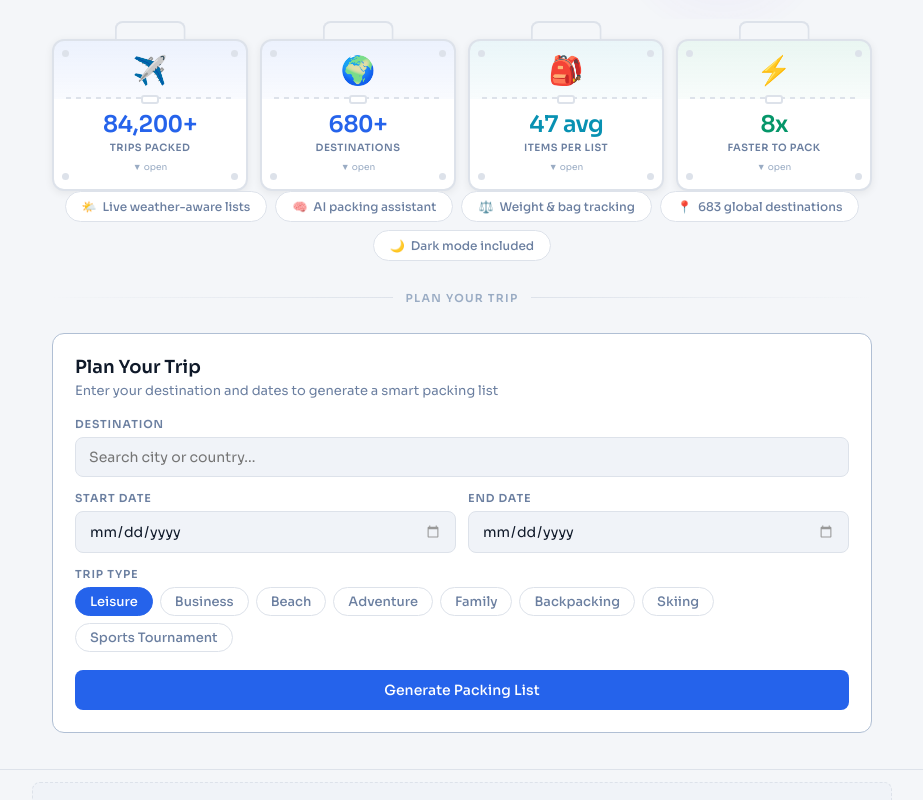
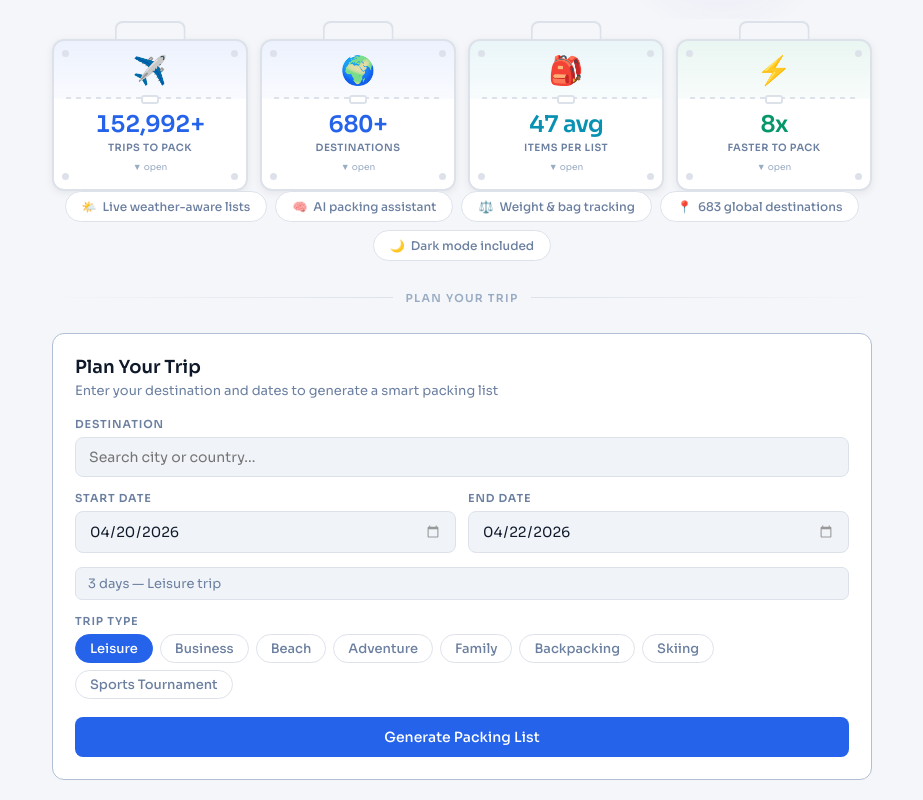
Before and after one commit to Ncepler/PackPerfectInc, a React (Vite) app in the folder preview/: page / in a window 1280 px wide. Shown: the part 378-1178 px from the top of the page, without its empty margins (178-1101 px from the left). Built offline with nearby package versions, Linux system fonts and the light colour scheme.

Commit message:
sleep pls

```diff
--- a/preview/src/PackPerfect.jsx
+++ b/preview/src/PackPerfect.jsx
@@ -568,12 +568,14 @@ function generateList(tripType, days, climate, liters = 69, gender = '') {
       { name:'Ski Gloves', qty:1, weight:0.5, packed:false, bag:'main' },
       { name:'Neck Gaiter / Balaclava', qty:1, weight:0.2, packed:false, bag:'main' },
       { name:'Warm Hat / Beanie', qty:1, weight:0.2, packed:false, bag:'main' },
-      { name:'Goggles', qty:1, weight:0.4, packed:false, bag:'main' },
-      { name:'Helmet', qty:1, weight:2.5, packed:false, bag:'main' },
+      { name:'Goggles', qty:1, weight:0.4, packed:false, bag:'boot bag' },
+      { name:'Helmet', qty:1, weight:2.5, packed:false, bag:'boot bag' },
       { name:'Casual Après-Ski Outfit', qty:Math.min(Math.ceil(days / 2), 3), weight:0.6, packed:false, bag:'main' },
       { name:'Underwear', qty:undies, weight:0.2, packed:false, bag:'main' },
     )
     footwear.push(
+      { name:'Skis / Ski Bag (or rent on-site)', qty:1, weight:15.0, packed:false, bag:'boot bag' },
+      { name:'Ski Poles (or rent on-site)', qty:1, weight:2.5, packed:false, bag:'boot bag' },
       { name:'Ski Boots (or rent on-site)', qty:1, weight:7.0, packed:false, bag:'boot bag' },
       { name:'Warm Snow Boots (après-ski)', qty:1, weight:3.0, packed:false, bag:'boot bag' },
     )
@@ -841,8 +843,8 @@ export default function PackPerfect() {
   const [suggestions, setSuggestions] = useState([])
   const [showSug, setShowSug] = useState(false)
   const [tripType, setTripType] = useState('Leisure')
-  const [startDate, setStartDate] = useState('')
-  const [endDate, setEndDate] = useState('')
+  const [startDate, setStartDate] = useState(() => { const d = new Date(); return d.toISOString().split('T')[0] })
+  const [endDate, setEndDate] = useState(() => { const d = new Date(); d.setDate(d.getDate() + 2); return d.toISOString().split('T')[0] })
   const [listGenerated, setListGenerated] = useState(false)
   const [items, setItems] = useState({})
   const [laundryNote, setLaundryNote] = useState(false)
@@ -938,7 +940,7 @@ export default function PackPerfect() {
 
   useEffect(() => {
     if (!heroVisible) return
-    const targets = { trips: 84200, destinations: Math.floor(DESTINATIONS.length / 10) * 10, items: 47, time: 8 }
+    const targets = { trips: DESTINATIONS.length * 8 * 28, destinations: Math.floor(DESTINATIONS.length / 10) * 10, items: 47, time: 8 }
     const duration = 3400
     const steps = 90
     const interval = duration / steps
@@ -977,8 +979,8 @@ export default function PackPerfect() {
   }
 
   const getDays = () => {
-    if (!startDate || !endDate) return 5
-    return Math.max(1, Math.ceil((new Date(endDate) - new Date(startDate)) / 86400000))
+    if (!startDate || !endDate) return 3
+    return Math.max(1, Math.round((new Date(endDate) - new Date(startDate)) / 86400000) + 1)
   }
 
   const allItems = Object.values(items).flat()
@@ -1071,7 +1073,7 @@ export default function PackPerfect() {
 
   const getLegDays = (leg) => {
     if (!leg.startDate || !leg.endDate) return 3
-    return Math.max(1, Math.ceil((new Date(leg.endDate) - new Date(leg.startDate)) / 86400000))
+    return Math.max(1, Math.round((new Date(leg.endDate) - new Date(leg.startDate)) / 86400000) + 1)
   }
 
   const renderHourlyPanel = (weatherData, dayIdx, accentColor) => {
@@ -1613,8 +1615,8 @@ export default function PackPerfect() {
                 {/* Stats row */}
                 {(() => {
                   const STAT_INFO = [
-                    { value: statCounts.trips.toLocaleString(), suffix:'+', label:'Trips Packed',   icon:'✈️', color:'#2563eb', cls:'suitcase-card-0',
-                      explain:`Calculated as the total unique trip configurations across all ${DESTINATIONS.length} destinations × 6 trip types × 28 possible durations — every distinct packing plan PackPerfect can generate.` },
+                    { value: statCounts.trips.toLocaleString(), suffix:'+', label:'Trips to Pack',  icon:'✈️', color:'#2563eb', cls:'suitcase-card-0',
+                      explain:`${DESTINATIONS.length} destinations × 8 trip types × 28 possible durations — the total number of unique packing plans PackPerfect can generate for you.` },
                     { value: statCounts.destinations,           suffix:'+', label:'Destinations',   icon:'🌍', color:'#2563eb', cls:'suitcase-card-1',
                       explain:`PackPerfect covers ${DESTINATIONS.length} cities and regions worldwide, spanning every climate zone — from tropical beaches to arctic cities.` },
                     { value: statCounts.items,                  suffix:' avg', label:'Items per List', icon:'🎒', color:'#0891b2', cls:'suitcase-card-2',
```
